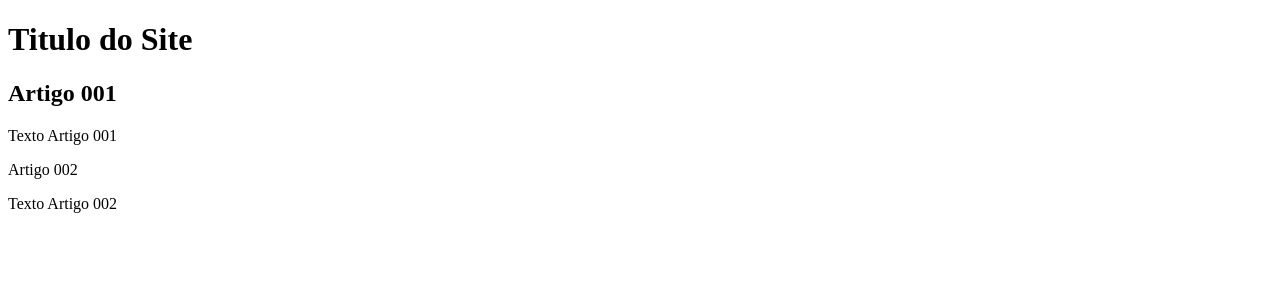
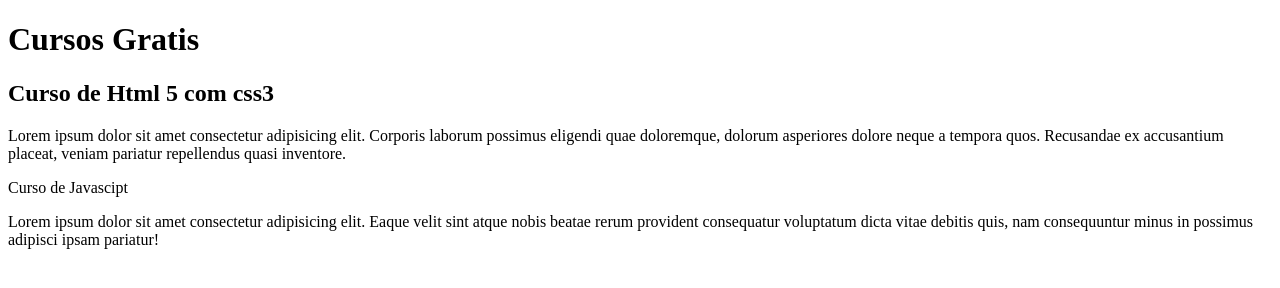
Before and after one commit to FelipeLamarao/projeto--site, a plain HTML site: page index.html in a window 1280 px wide. Drawn offline with Linux system fonts and the light colour scheme.

Commit message:
Comecei a escrever o conteudo

```diff
--- a/index.html
+++ b/index.html
@@ -10,15 +10,15 @@
 
     <main>
         <header>
-            <h1>Titulo do Site</h1>
+            <h1>Cursos Gratis</h1>
         </header>
         <article>
-            <h2>Artigo 001</h2>
-            <p>Texto Artigo 001</p>
+            <h2>Curso de Html 5 com css3</h2>
+            <p>Lorem ipsum dolor sit amet consectetur adipisicing elit. Corporis laborum possimus eligendi quae doloremque, dolorum asperiores dolore neque a tempora quos. Recusandae ex accusantium placeat, veniam pariatur repellendus quasi inventore.</p>
         </article>
         <article>
-            <p>Artigo 002</p>
-            <p>Texto Artigo 002</p>
+            <p>Curso de Javascipt</p>
+            <p>Lorem ipsum dolor sit amet consectetur adipisicing elit. Eaque velit sint atque nobis beatae rerum provident consequatur voluptatum dicta vitae debitis quis, nam consequuntur minus in possimus adipisci ipsam pariatur!</p>
         </article>
     </main>
 
```
